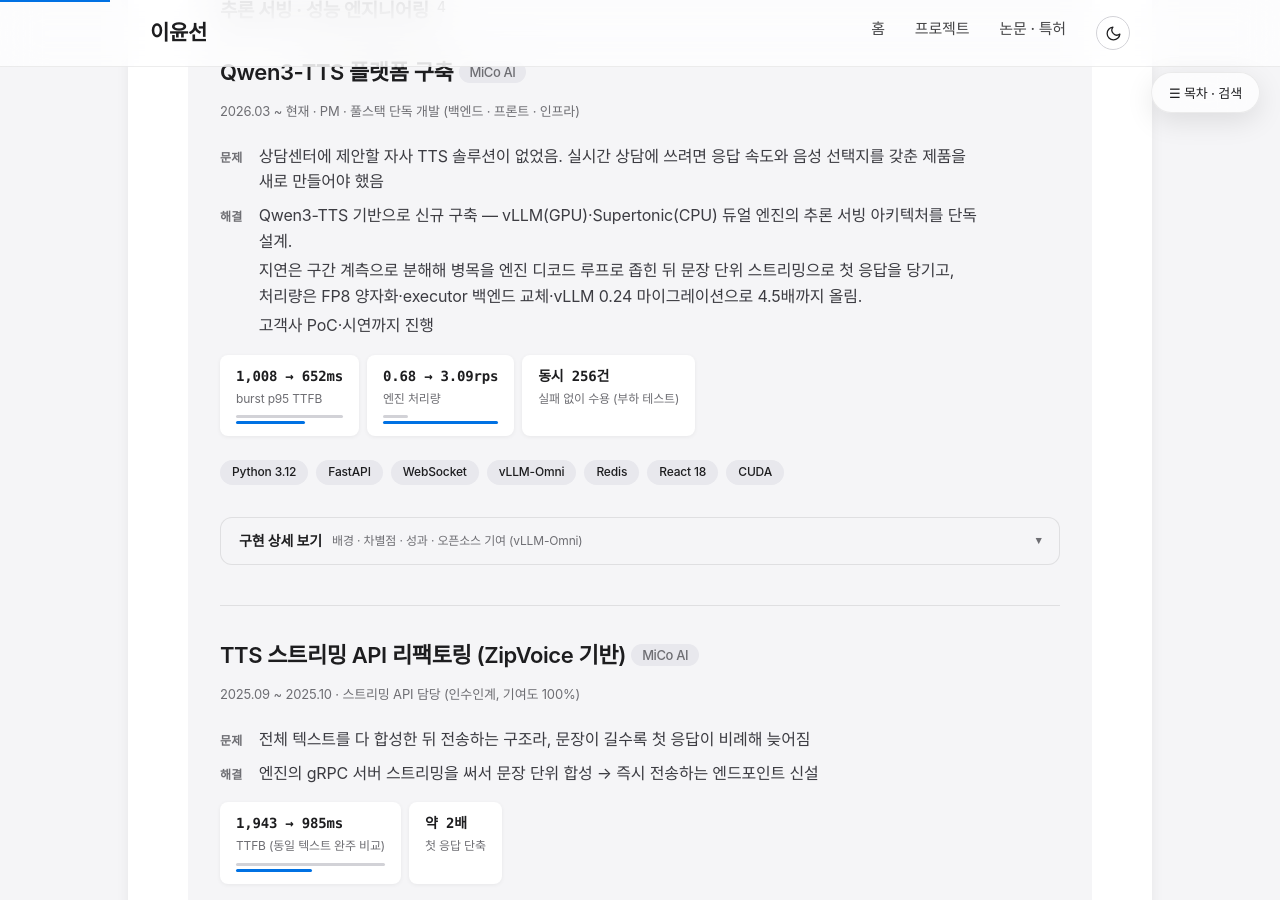
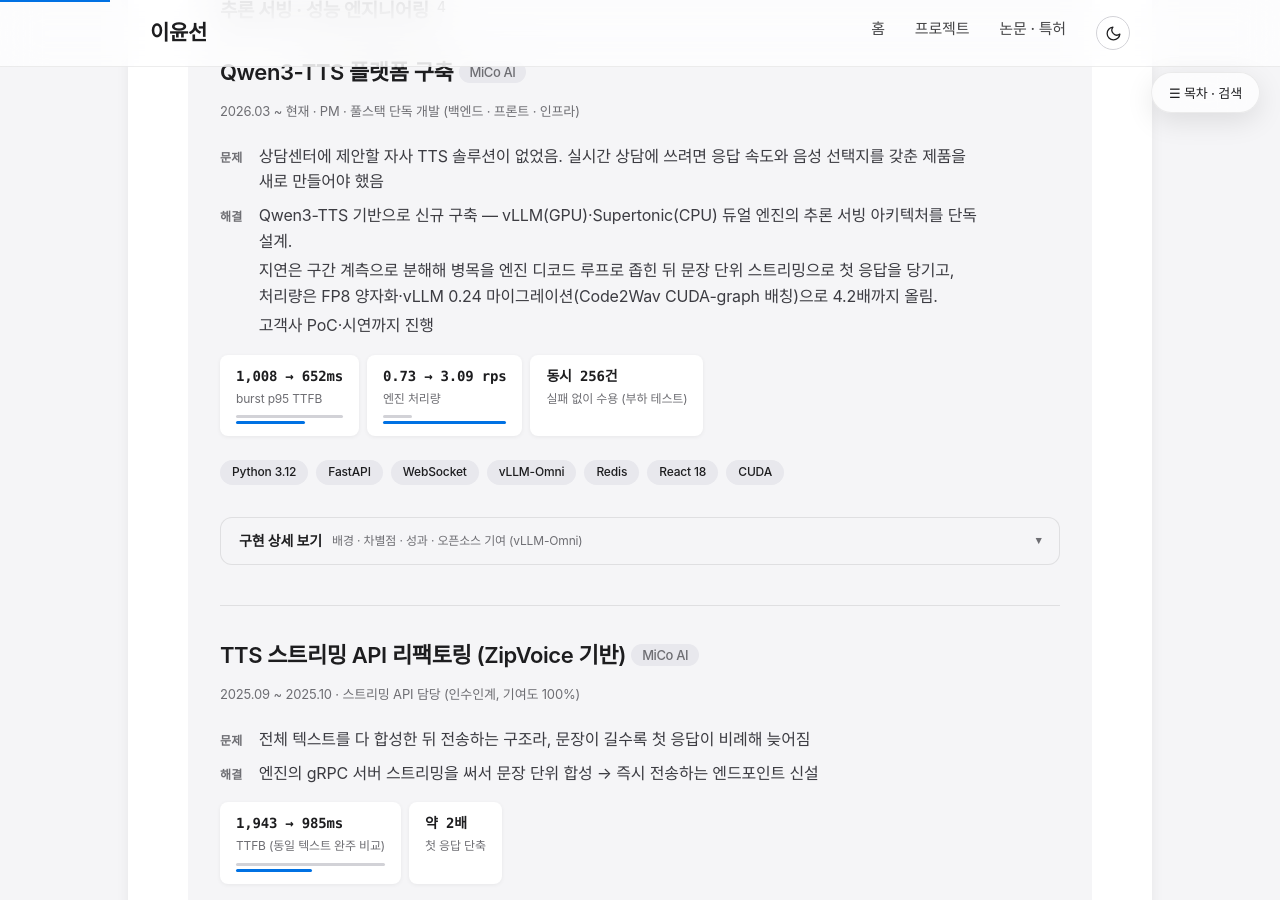
Before and after one commit to ckc5800/ckc5800.github.io, a Jekyll site: the page built from projects.html, in a window 1280 px wide and 900 px high, scrolled down 812 px. Built offline with Jekyll 4.4.1, drawn with Linux system fonts in a browser that asks for light colours; some web fonts are replaced.

Commit message:
이력서 전문 교정 24건 · 처리량 수치를 재분석 기준으로 통일
- 처리량 기준선을 0.68(구 기록)에서 0.73(2x2 전수 벤치)으로, 4.5배 → 4.2배
- '+80%'가 1.41 옆에 붙어 있어 계산이 맞지 않던 것을 정정
  (저장소 원문은 1.7 → 3.09 rps 기준)
- 4.5배 동인에서 'executor 백엔드 교체' 제거 — 저장소 재분석이 uni 자체
  효과를 ~+6%로 정정했고 상승분 대부분은 0.24 네이티브 파이프라인
- TTFB '절반 이하로 단축'은 985/1943=50.7% 이므로 '49% 단축'으로
- 3D Segmentation 논문 2편이 경력 상세에서 빠져 있던 것 보강
- 자격증 등급·정식명·취득일 보강, Python (Expert) 자기평가 등급 삭제
- 문장 6건(서술어 누락·중복어·접속), 표기 일관성 8건
- 포트폴리오 index/projects 의 같은 수치도 함께 통일

Co-Authored-By: Claude Opus 5 <noreply@anthropic.com>

```diff
--- a/index.html
+++ b/index.html
@@ -18,7 +18,7 @@ title: 홈
 </section>
 
 <section class="block">
-    <p class="intro"><span class="sentence">모델을 서비스로 만드는 구간에서 병목을 계측으로 찾아 지연과 처리량을 바꾸는 일을 합니다.</span><span class="sentence">TTS 스트리밍의 첫 응답을 절반으로 줄이고, 신규 서빙 플랫폼의 엔진 처리량을 4.5배로 끌어올렸습니다.</span><span class="sentence">20여 개 모델이 도는 Kubernetes 클러스터의 관측 스택 5종도 직접 구축해, 병목을 눈으로 볼 수 있게 만들었습니다.</span><span class="sentence">음성·LLM·비전 도메인을 거치며 모델 개발부터 서빙·인프라까지 다뤘고, 논문 7편과 특허 2건을 썼습니다.</span></p>
+    <p class="intro"><span class="sentence">모델을 서비스로 만드는 구간에서 병목을 계측으로 찾아 지연과 처리량을 바꾸는 일을 합니다.</span><span class="sentence">TTS 스트리밍의 첫 응답을 절반으로 줄이고, 신규 서빙 플랫폼의 엔진 처리량을 4.2배로 끌어올렸습니다.</span><span class="sentence">20여 개 모델이 도는 Kubernetes 클러스터의 관측 스택 5종도 직접 구축해, 병목을 눈으로 볼 수 있게 만들었습니다.</span><span class="sentence">음성·LLM·비전 도메인을 거치며 모델 개발부터 서빙·인프라까지 다뤘고, 논문 7편과 특허 2건을 썼습니다.</span></p>
 </section>
 
 <section class="block">
@@ -30,7 +30,7 @@ title: 홈
             <p><span class="sentence">구간 계측으로 병목을 엔진 디코드 루프로 좁힌 뒤, 문장 단위 스트리밍으로 첫 응답을 줄이고 FP8 양자화·executor 백엔드 교체로 처리량을 올림.</span></p>
             <div class="metrics">
                 <div class="metric"><span class="metric-value">1,943 → 985ms</span><span class="metric-label">레거시 API TTFB</span></div>
-                <div class="metric"><span class="metric-value">0.68 → 3.09 rps</span><span class="metric-label">플랫폼 엔진 처리량</span></div>
+                <div class="metric"><span class="metric-value">0.73 → 3.09 rps</span><span class="metric-label">플랫폼 엔진 처리량</span></div>
             </div>
             <div class="tech-tags">
                 <span class="tech-tag">FastAPI</span>
--- a/projects.html
+++ b/projects.html
@@ -107,11 +107,11 @@ title: 프로젝트
     <p class="project-meta">2026.03 ~ 현재 · PM · 풀스택 단독 개발 (백엔드 · 프론트 · 인프라)</p>
     <dl class="ps">
         <dt>문제</dt><dd>상담센터에 제안할 자사 TTS 솔루션이 없었음. 실시간 상담에 쓰려면 응답 속도와 음성 선택지를 갖춘 제품을 새로 만들어야 했음</dd>
-        <dt>해결</dt><dd><span class="sentence">Qwen3-TTS 기반으로 신규 구축 — vLLM(GPU)·Supertonic(CPU) 듀얼 엔진의 추론 서빙 아키텍처를 단독 설계.</span><span class="sentence">지연은 구간 계측으로 분해해 병목을 엔진 디코드 루프로 좁힌 뒤 문장 단위 스트리밍으로 첫 응답을 당기고, 처리량은 FP8 양자화·executor 백엔드 교체·vLLM 0.24 마이그레이션으로 4.5배까지 올림.</span><span class="sentence">고객사 PoC·시연까지 진행</span></dd>
+        <dt>해결</dt><dd><span class="sentence">Qwen3-TTS 기반으로 신규 구축 — vLLM(GPU)·Supertonic(CPU) 듀얼 엔진의 추론 서빙 아키텍처를 단독 설계.</span><span class="sentence">지연은 구간 계측으로 분해해 병목을 엔진 디코드 루프로 좁힌 뒤 문장 단위 스트리밍으로 첫 응답을 당기고, 처리량은 FP8 양자화·vLLM 0.24 마이그레이션(Code2Wav CUDA-graph 배칭)으로 4.2배까지 올림.</span><span class="sentence">고객사 PoC·시연까지 진행</span></dd>
     </dl>
     <div class="metrics">
         <div class="metric"><span class="metric-value">1,008 → 652ms</span><span class="metric-label">burst p95 TTFB</span></div>
-        <div class="metric"><span class="metric-value">0.68 → 3.09rps</span><span class="metric-label">엔진 처리량</span></div>
+        <div class="metric"><span class="metric-value">0.73 → 3.09 rps</span><span class="metric-label">엔진 처리량</span></div>
         <div class="metric"><span class="metric-value">동시 256건</span><span class="metric-label">실패 없이 수용 (부하 테스트)</span></div>
     </div>
     <div class="tech-tags">
```
Also changed, not shown: 2 other files.
